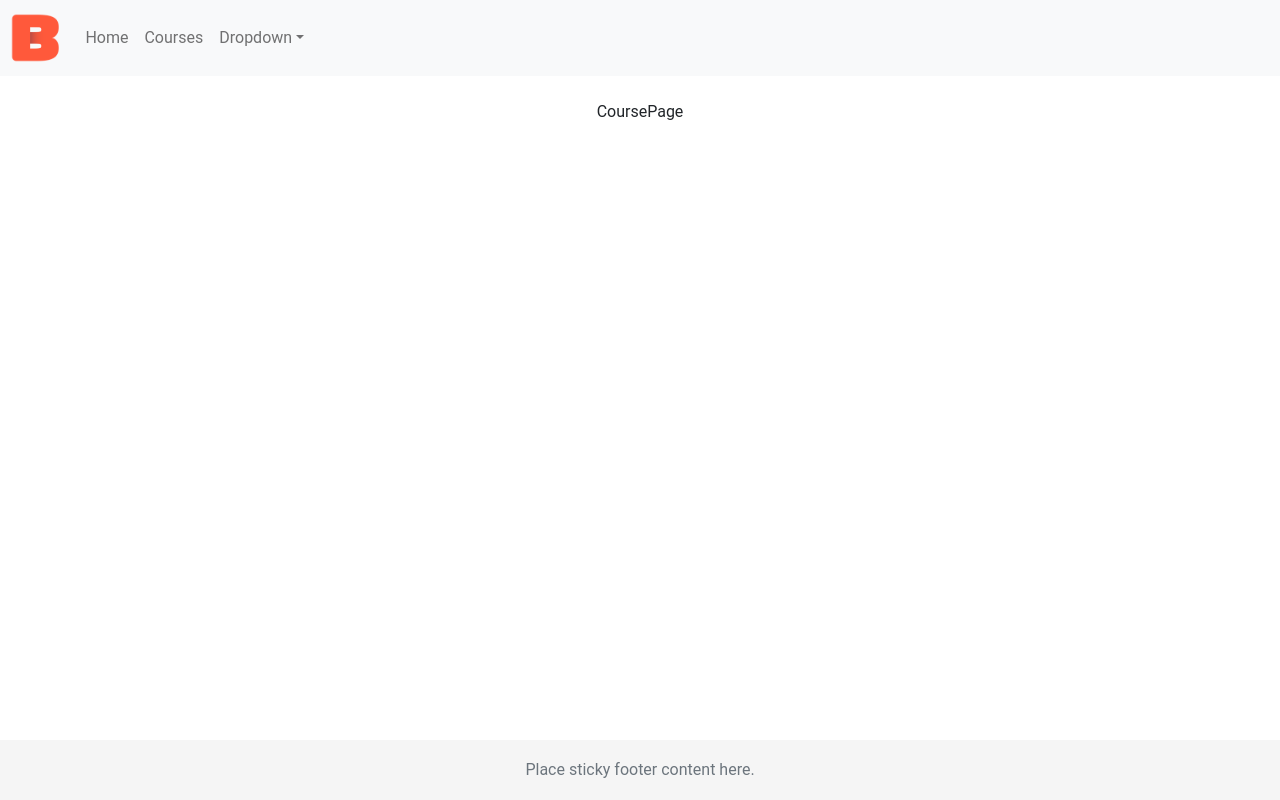
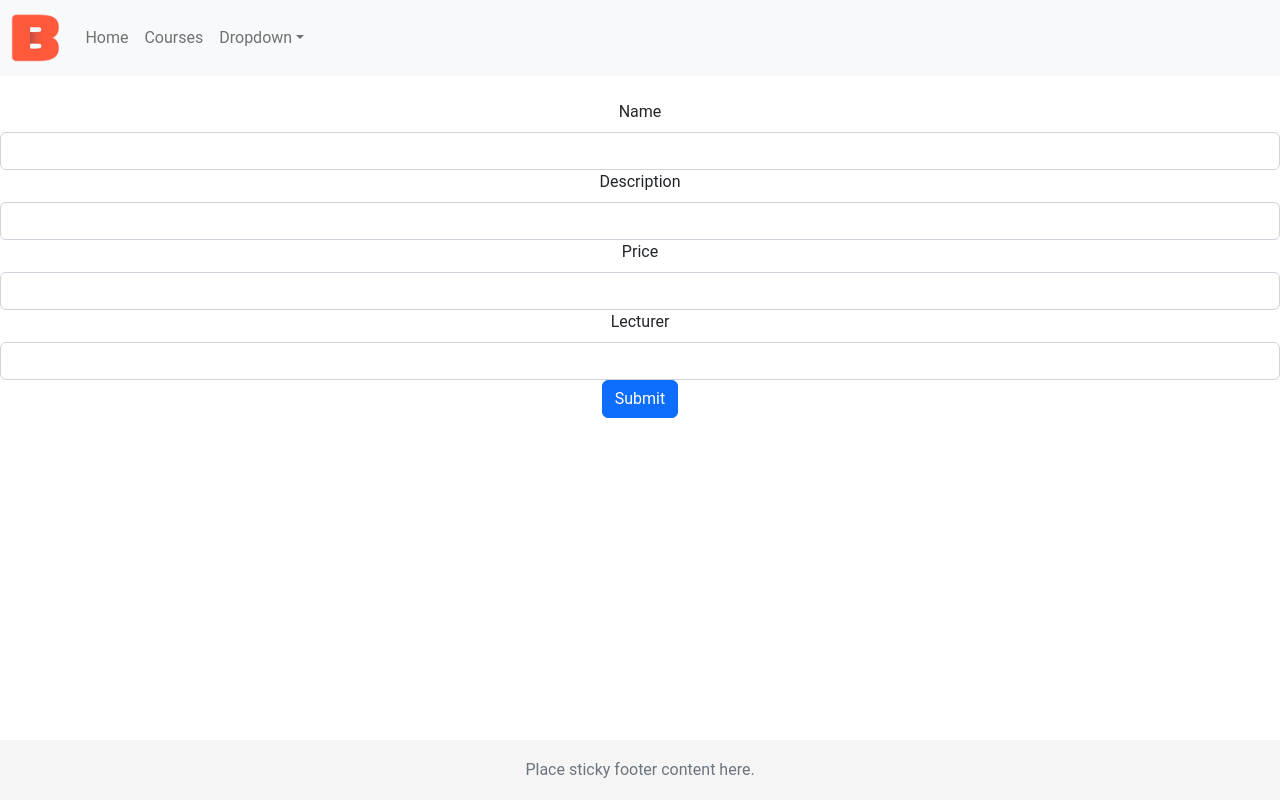
Before and after one commit to w1lkns/ironhack-project3-frontend, a React (Vite) app: page /courses/newcourse in a window 1280 px wide. Built offline with nearby package versions, Linux system fonts and the light colour scheme; no server answers.

Commit message:
fix search add route new course

```diff
--- a/src/App.jsx
+++ b/src/App.jsx
@@ -6,6 +6,7 @@ import CoursePage from "./pages/CoursePage";
 import LecturerPage from "./pages/LecturerPage";
 import FooterBar from "./components/FooterBar";
 import "./App.css";
+import AddCoursePage from "./pages/AddCoursePage";
 
 function App() {
   return (
@@ -16,6 +17,7 @@ function App() {
           <Route path="/" element={<HomePage />} />
           <Route path="/courses" element={<AllCoursesPage />} />
           <Route path="/courses/:courseId" element={<CoursePage />} />
+          <Route path="/courses/newcourse" element={<AddCoursePage />} />
           <Route path="/lecturers/:lecturerId" element={<LecturerPage />} />
         </Routes>
       </div>
--- a/src/components/CourseSearch.jsx
+++ b/src/components/CourseSearch.jsx
@@ -4,6 +4,7 @@ import { InputGroup, FormControl, Button, Row, Col } from "react-bootstrap";
 
 const API_URL = "http://localhost:5005";
 
+// eslint-disable-next-line react/prop-types
 const CourseSearch = ({ setCourses }) => {
   const [searchTerm, setSearchTerm] = useState("");
 
--- a/src/components/NavBar.jsx
+++ b/src/components/NavBar.jsx
@@ -25,8 +25,8 @@ const NavBar = () => {
               Courses
             </Nav.Link>
             <NavDropdown title="Dropdown" id="basic-nav-dropdown">
-              <NavDropdown.Item as={Link} to="#action">
-                Action
+              <NavDropdown.Item as={Link} to="/courses/newcourse">
+                Add New Course
               </NavDropdown.Item>
               <NavDropdown.Item as={Link} to="#another-action">
                 Another action
--- a/src/pages/AddCoursePage.jsx
+++ b/src/pages/AddCoursePage.jsx
@@ -0,0 +1,84 @@
+import { useState } from "react";
+import { Form, Button } from "react-bootstrap";
+import axios from "axios";
+
+const API_URL = "http://localhost:5005";
+
+const AddCoursePage = () => {
+  const [course, setCourse] = useState({
+    name: "",
+    description: "",
+    price: "",
+    lecturer: "",
+  });
+
+  const handleChange = (e) => {
+    setCourse({
+      ...course,
+      [e.target.name]: e.target.value,
+    });
+  };
+
+  const handleSubmit = async (e) => {
+    e.preventDefault();
+    try {
+      const response = await axios.post(`${API_URL}/api/courses`, course);
+      console.log(response.data);
+    } catch (error) {
+      console.error("Error creating course", error);
+    }
+  };
+  return (
+    <Form onSubmit={handleSubmit}>
+      <Form.Group controlId="courseName">
+        <Form.Label>Name</Form.Label>
+        <Form.Control
+          type="text"
+          name="name"
+          value={course.name}
+          onChange={handleChange}
+          required
+        />
+      </Form.Group>
+
+      <Form.Group controlId="courseDescription">
+        <Form.Label>Description</Form.Label>
+        <Form.Control
+          type="text"
+          name="description"
+          value={course.description}
+          onChange={handleChange}
+          required
+        />
+      </Form.Group>
+
+      <Form.Group controlId="coursePrice">
+        <Form.Label>Price</Form.Label>
+        <Form.Control
+          type="number"
+          name="price"
+          value={course.price}
+          onChange={handleChange}
+          required
+        />
+      </Form.Group>
+
+      <Form.Group controlId="courseLecturer">
+        <Form.Label>Lecturer</Form.Label>
+        <Form.Control
+          type="text"
+          name="lecturer"
+          value={course.lecturer}
+          onChange={handleChange}
+          required
+        />
+      </Form.Group>
+
+      <Button variant="primary" type="submit">
+        Submit
+      </Button>
+    </Form>
+  );
+};
+
+export default AddCoursePage;
```
